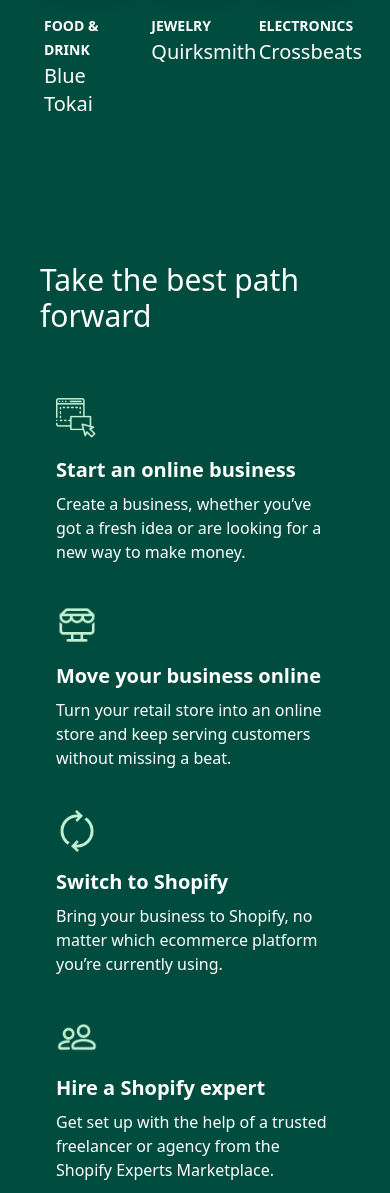
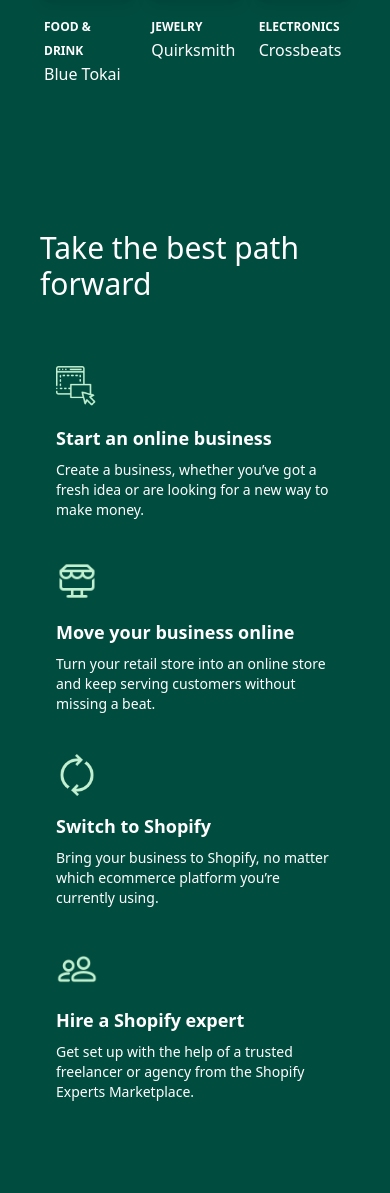
Before and after one commit to AnmolBhatia1001/Shopify-Clone, a plain HTML site: page index.html in a window 390 px wide. Shown: the part 1422-2615 px from the top of the page. Drawn offline with nearby package versions, Linux system fonts and the light colour scheme.

Commit message:
Responsivness added

```diff
--- a/index.html
+++ b/index.html
@@ -215,11 +215,11 @@
                     </div>
 
                     <div class="px-1 mt-4">
-                        <a href="#" class=" text-white text-sm font-semibold">
+                        <a href="#" class=" text-white text-xs md:text-sm font-semibold">
                             FOOD & DRINK
                         </a>
 
-                        <p class="mt-[1px] text-white text-xl font-normal">
+                        <p class="mt-[1px] text-white text-md md:text-xl font-normal">
                             Blue Tokai
                         </p>
                     </div>
@@ -232,11 +232,11 @@
                     </div>
 
                     <div class="px-1 mt-4">
-                        <a href="#" class=" text-white text-sm font-semibold">
+                        <a href="#" class=" text-white text-xs md:text-sm font-semibold">
                             JEWELRY
                         </a>
 
-                        <p class="mt-[1px] text-white text-xl font-normal">
+                        <p class="mt-[1px] text-white text-md md:text-xl font-normal">
                             Quirksmith
                         </p>
                     </div>
@@ -249,11 +249,11 @@
                     </div>
 
                     <div class="px-1 mt-4">
-                        <a href="#" class=" text-white text-sm font-semibold">
+                        <a href="#" class=" text-white text-xs md:text-sm font-semibold">
                             ELECTRONICS
                         </a>
 
-                        <p class="mt-[1px] text-white text-xl font-normal">
+                        <p class="mt-[1px] text-white text-md md:text-xl font-normal">
                             Crossbeats
                         </p>
                     </div>
@@ -266,11 +266,11 @@
                     </div>
 
                     <div class="px-1 mt-4">
-                        <a href="#" class=" text-white text-sm font-semibold">
+                        <a href="#" class=" text-white text-xs md:text-sm font-semibold">
                             BEAUTY
                         </a>
 
-                        <p class="mt-[1px] text-white text-xl font-normal">
+                        <p class="mt-[1px] text-white text-md md:text-xl font-normal">
                             Mcaffeine
                         </p>
                     </div>
@@ -283,11 +283,11 @@
                     </div>
 
                     <div class="px-1 mt-4">
-                        <a href="#" class=" text-white text-sm font-semibold">
+                        <a href="#" class=" text-white text-xs md:text-sm font-semibold">
                             FASHION
                         </a>
 
-                        <p class="mt-[1px] text-white text-xl font-normal">
+                        <p class="mt-[1px] text-white text-md md:text-xl font-normal">
                             Bunaai
                         </p>
                     </div>
@@ -310,11 +310,11 @@
                 <div class="px-4 py-2">
                     <img src="./assets/icon01.png" width="42px">
 
-                    <h2 class="mt-4 text-white text-xl font-semibold">
+                    <h2 class="mt-4 text-white text-lg md:text-xl font-semibold">
                         Start an online business
                     </h2>
 
-                    <p class="mt-2 text-white text-md">
+                    <p class="mt-2 text-white text-sm md:text-md">
                         Create a business, whether you’ve got a fresh idea or are looking for a new way to make money.
                     </p>
                 </div>
@@ -323,11 +323,11 @@
                 <div class="px-4 py-2">
                     <img src="./assets/icon02.png" width="42px">
 
-                    <h2 class="mt-4 text-white text-xl font-semibold">
+                    <h2 class="mt-4 text-white text-lg md:text-xl font-semibold">
                         Move your business online
                     </h2>
 
-                    <p class="mt-2 text-white text-md">
+                    <p class="mt-2 text-white text-sm md:text-md">
                         Turn your retail store into an online store and keep serving customers without missing a beat.
                     </p>
                 </div>
@@ -336,11 +336,11 @@
                 <div class="px-4 py-2">
                     <img src="./assets/icon03.png" width="42px">
 
-                    <h2 class="mt-4 text-white text-xl font-semibold">
+                    <h2 class="mt-4 text-white text-lg md:text-xl font-semibold">
                         Switch to Shopify
                     </h2>
 
-                    <p class="mt-2 text-white text-md">
+                    <p class="mt-2 text-white text-sm md:text-md">
                         Bring your business to Shopify, no matter which ecommerce platform you’re currently using.
                     </p>
                 </div>
@@ -349,11 +349,11 @@
                 <div class="px-4 py-2">
                     <img src="./assets/icon04.png" width="42px">
 
-                    <h2 class="mt-4 text-white text-xl font-semibold">
+                    <h2 class="mt-4 text-white text-lg md:text-xl font-semibold">
                         Hire a Shopify expert
                     </h2>
 
-                    <p class="mt-2 text-white text-md">
+                    <p class="mt-2 text-white text-sm md:text-md">
                         Get set up with the help of a trusted freelancer or agency from the Shopify Experts Marketplace.
                     </p>
                 </div>
```
